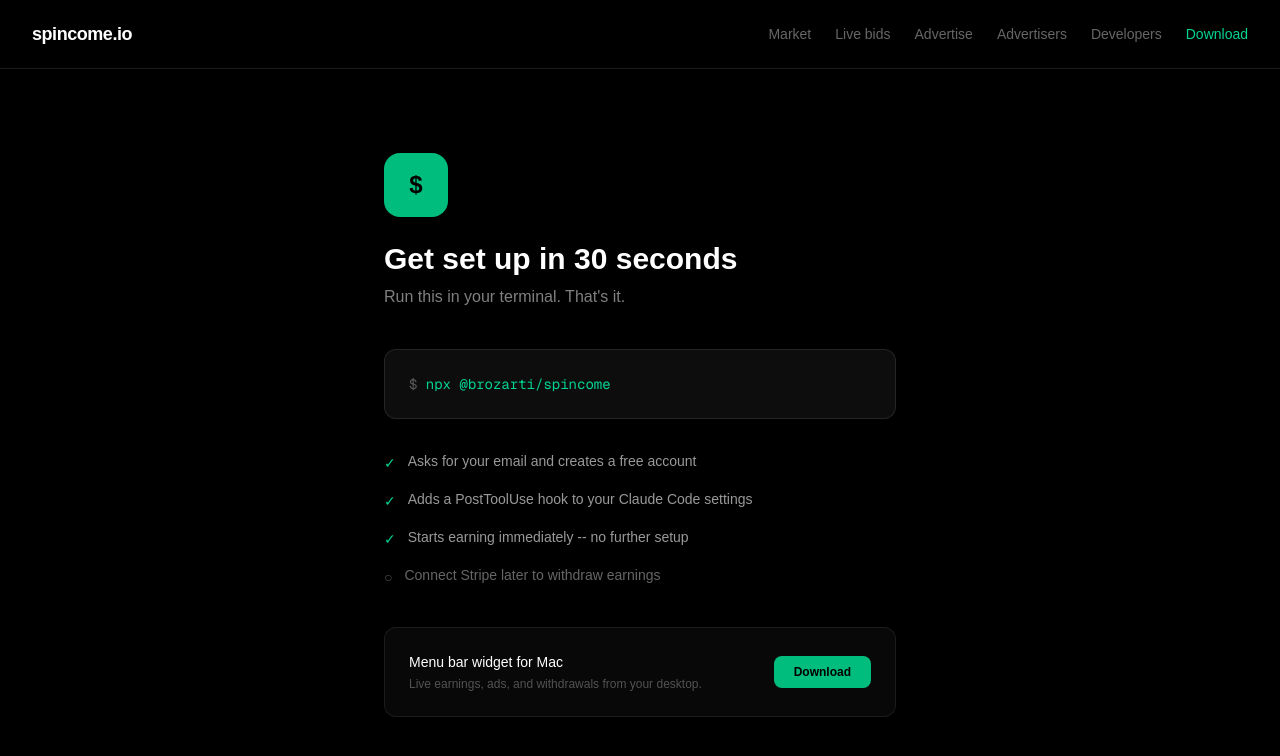
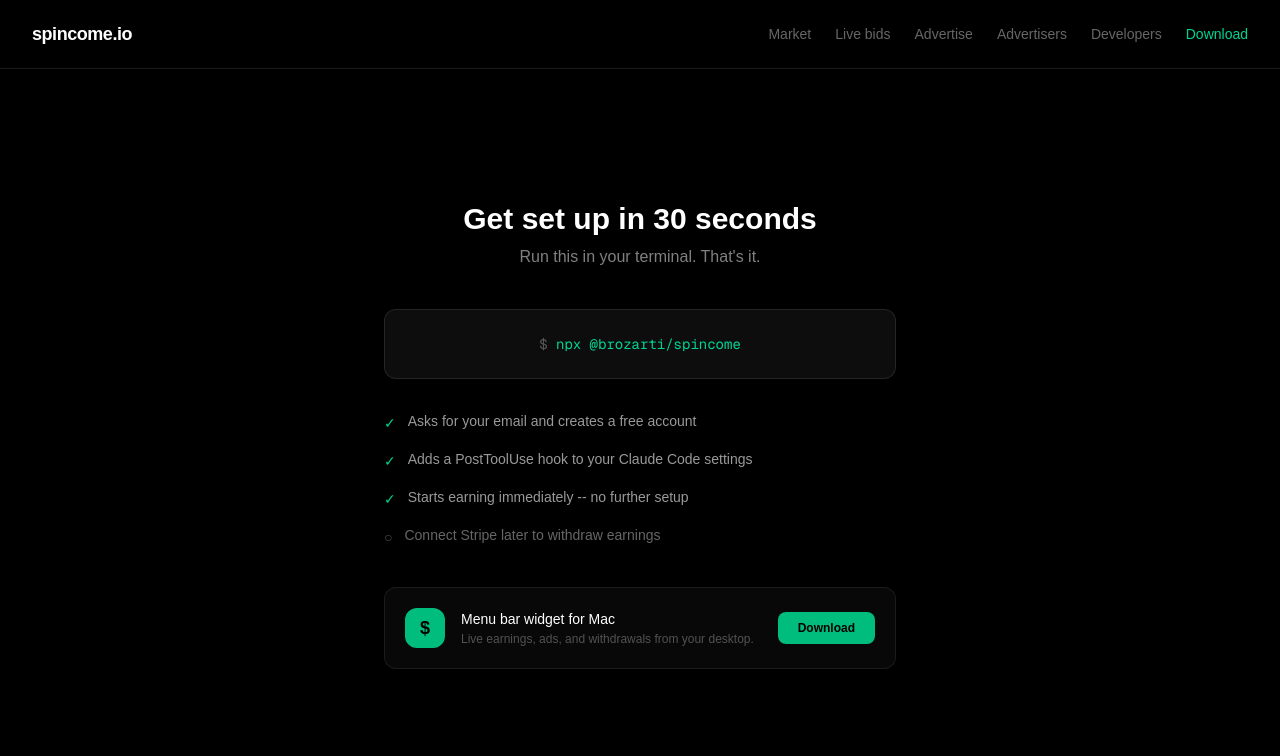
Before and after one commit to brozarti/spincome, a Next.js app in the folder apps/marketplace/: page /setup in a window 1280 px wide. Shown: the top 756 px of the page. Built offline with nearby package versions, Linux system fonts and the light colour scheme.

Commit message:
Center setup page heading, move logo into widget download card

```diff
--- a/apps/marketplace/app/setup/page.tsx
+++ b/apps/marketplace/app/setup/page.tsx
@@ -8,8 +8,7 @@
     <main className="min-h-screen bg-black text-white flex flex-col">
       <Nav />
       <div className="flex-1 flex flex-col items-center justify-center px-4">
-      <div className="max-w-lg w-full">
-        <div className="w-16 h-16 bg-emerald-500 rounded-2xl flex items-center justify-center text-2xl font-bold text-black mb-6">$</div>
+      <div className="max-w-lg w-full text-center">
         <h1 className="text-3xl font-bold mb-2">Get set up in 30 seconds</h1>
         <p className="text-white/50 mb-10">Run this in your terminal. That&apos;s it.</p>
 
@@ -18,7 +17,7 @@
           <span className="text-emerald-400">npx @brozarti/spincome</span>
         </div>
 
-        <ul className="space-y-4 text-sm text-white/60">
+        <ul className="space-y-4 text-sm text-white/60 text-left">
           <li className="flex gap-3">
             <span className="text-emerald-400 mt-0.5">✓</span>
             <span>Asks for your email and creates a free account</span>
@@ -37,9 +36,10 @@
           </li>
         </ul>
 
-        <div className="mt-10 bg-white/3 border border-white/8 rounded-xl p-6 flex items-center justify-between">
-          <div>
-            <p className="text-sm font-medium mb-1">Menu bar widget for Mac</p>
+        <div className="mt-10 bg-white/3 border border-white/8 rounded-xl p-5 flex items-center gap-4">
+          <div className="w-10 h-10 bg-emerald-500 rounded-xl flex items-center justify-center text-lg font-bold text-black shrink-0">$</div>
+          <div className="text-left flex-1 min-w-0">
+            <p className="text-sm font-medium mb-0.5">Menu bar widget for Mac</p>
             <p className="text-white/30 text-xs">Live earnings, ads, and withdrawals from your desktop.</p>
           </div>
           <Link
```
